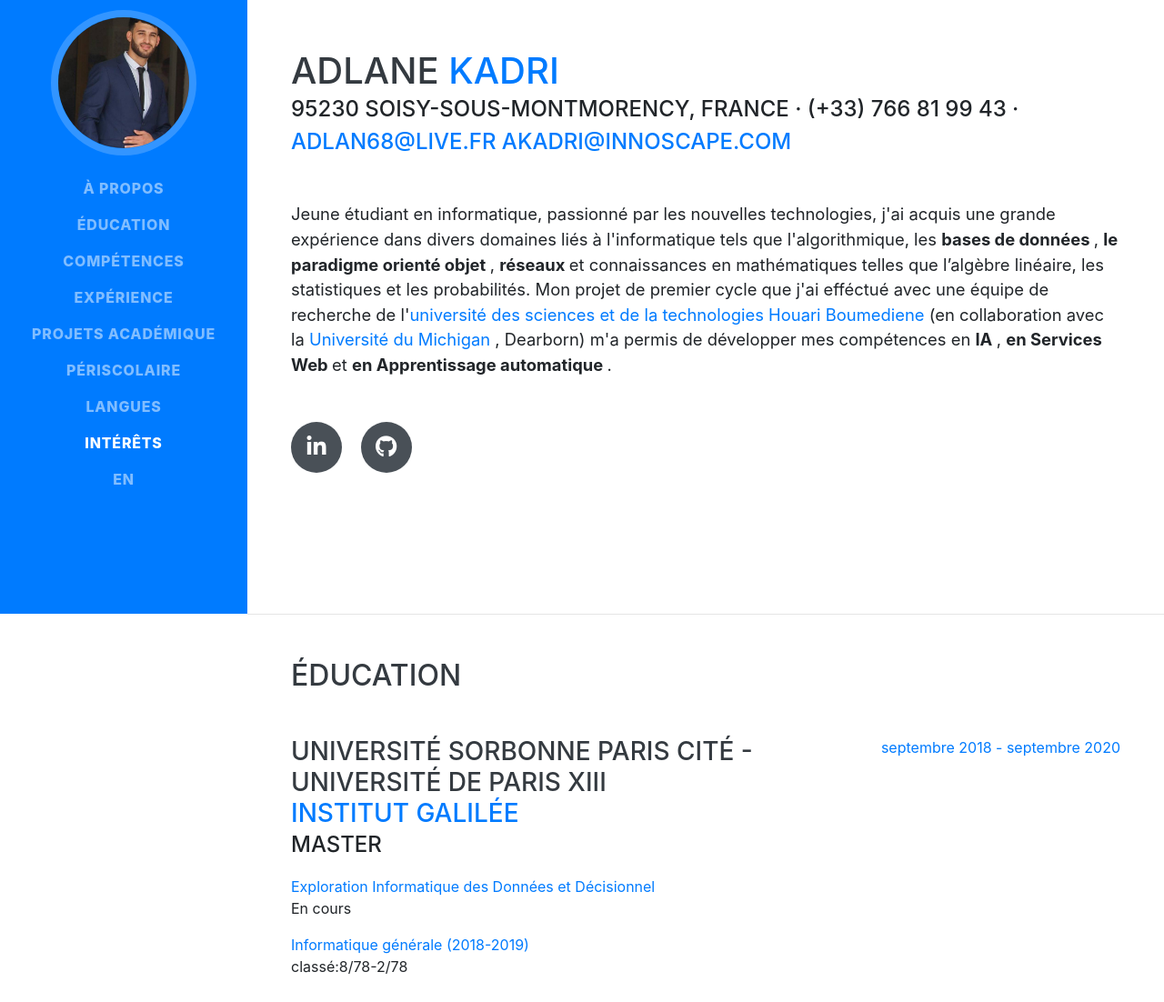
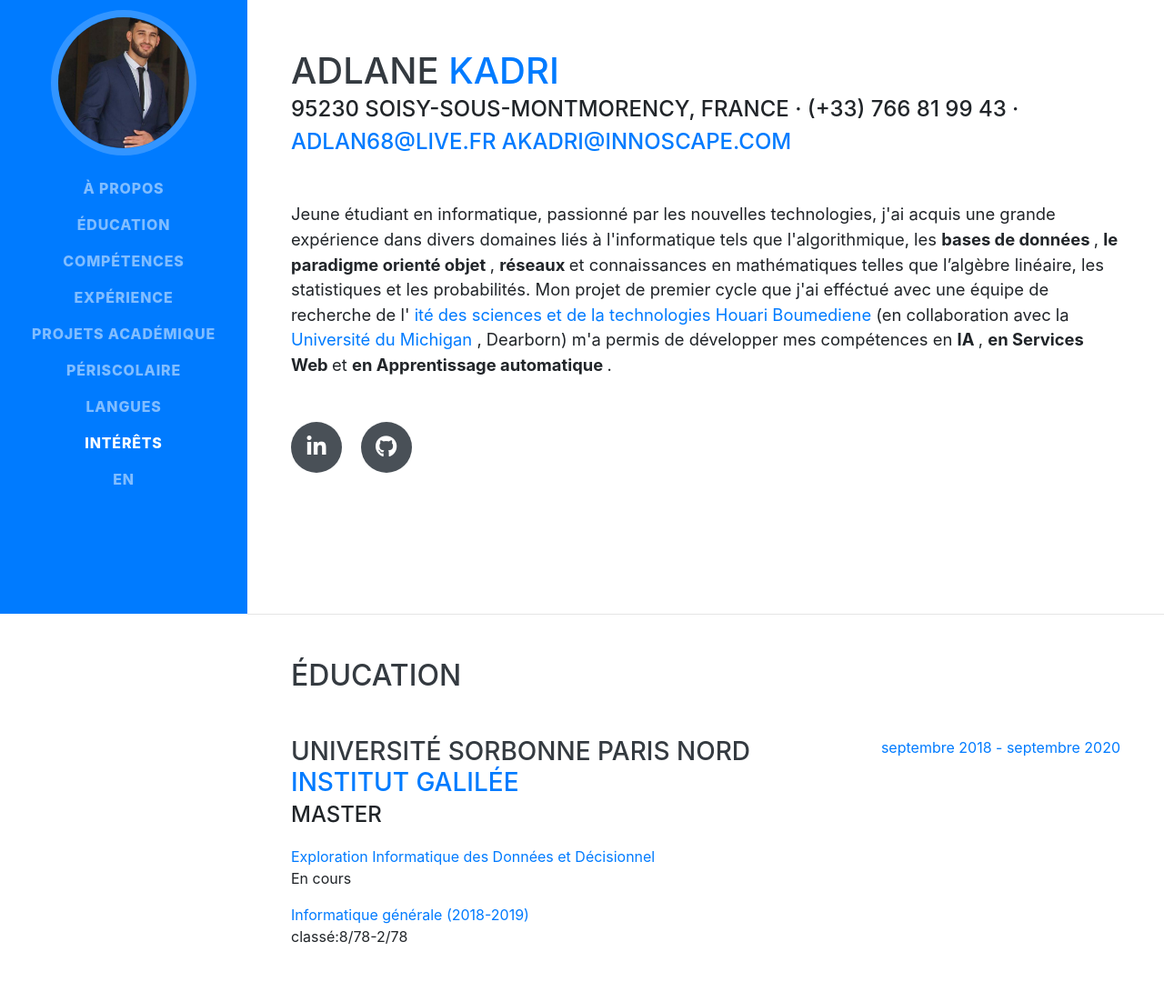
Before and after one commit to adlaneKadri/adlanekadri.github.io, a website with bundled scripts: page frenchResume.html in a window 1280 px wide. Shown: the part 125-1227 px from the top of the page at 91% size. Built offline with nearby package versions, Linux system fonts and the light colour scheme; a web font is replaced by a local one.

Commit message:
Update frenchResume.html

```diff
--- a/frenchResume.html
+++ b/frenchResume.html
@@ -81,7 +81,8 @@
           <a href="mailto:name@email.com">adlan68@live.fr</a>
           <a href="mailto:name@email.com">akadri@innoscape.com</a>
         </div>
-        <p class="lead mb-5">Jeune étudiant en informatique, passionné par les nouvelles technologies, j'ai acquis une grande expérience dans divers domaines liés à l'informatique tels que l'algorithmique, les <strong> bases de données </strong>, <strong> le paradigme orienté objet </strong>, <strong> réseaux </strong> et connaissances en mathématiques telles que l’algèbre linéaire, les statistiques et les probabilités. Mon projet de premier cycle que j'ai efféctué avec une équipe de recherche de l'<a href="https://www.usthb.dz/fr">université des sciences et de la technologies Houari Boumediene </a>(en collaboration avec la <a href="https://cse.engin.umich.edu/"> Université du Michigan </a>, Dearborn) m'a permis de développer mes compétences en <strong> IA </strong>, <strong>en Services Web </strong> et <strong> en Apprentissage automatique </strong>.</p>
+        <p class="lead mb-5">Jeune étudiant en informatique, passionné par les nouvelles technologies, j'ai acquis une grande expérience dans divers domaines liés à l'informatique tels que l'algorithmique, les <strong> bases de données </strong>, <strong> le paradigme orienté objet </strong>, <strong> réseaux </strong> et connaissances en mathématiques telles que l’algèbre linéaire, les statistiques et les probabilités. Mon projet de premier cycle que j'ai efféctué avec une équipe de recherche de l'<a href="https://www.usthb.dz/fr">
+          ité des sciences et de la technologies Houari Boumediene </a>(en collaboration avec la <a href="https://cse.engin.umich.edu/"> Université du Michigan </a>, Dearborn) m'a permis de développer mes compétences en <strong> IA </strong>, <strong>en Services Web </strong> et <strong> en Apprentissage automatique </strong>.</p>
         <div class="social-icons">
           <a href="https://www.linkedin.com/in/adlan-kadri-788b66138/">
             <i class="fab fa-linkedin-in"></i>
@@ -102,7 +103,7 @@
 
          <div class="resume-item d-flex flex-column flex-md-row justify-content-between mb-5">
           <div class="resume-content">
-            <h3 class="mb-0">Université Sorbonne Paris Cité - Université de Paris XIII
+            <h3 class="mb-0">Université Sorbonne Paris Nord
               <br>
               <a href="https://galilee.univ-paris13.fr/">
                 Institut Galilée
```
